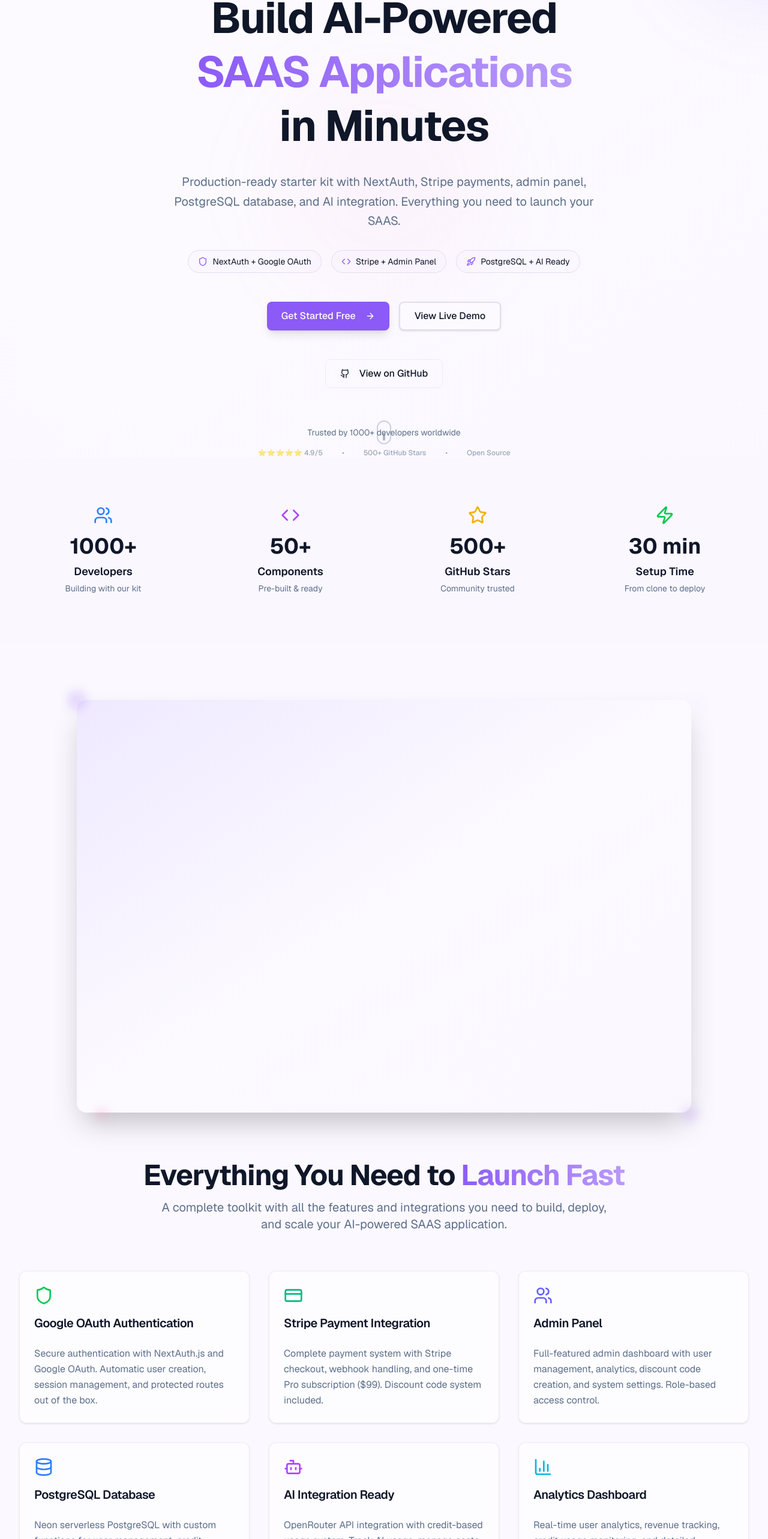
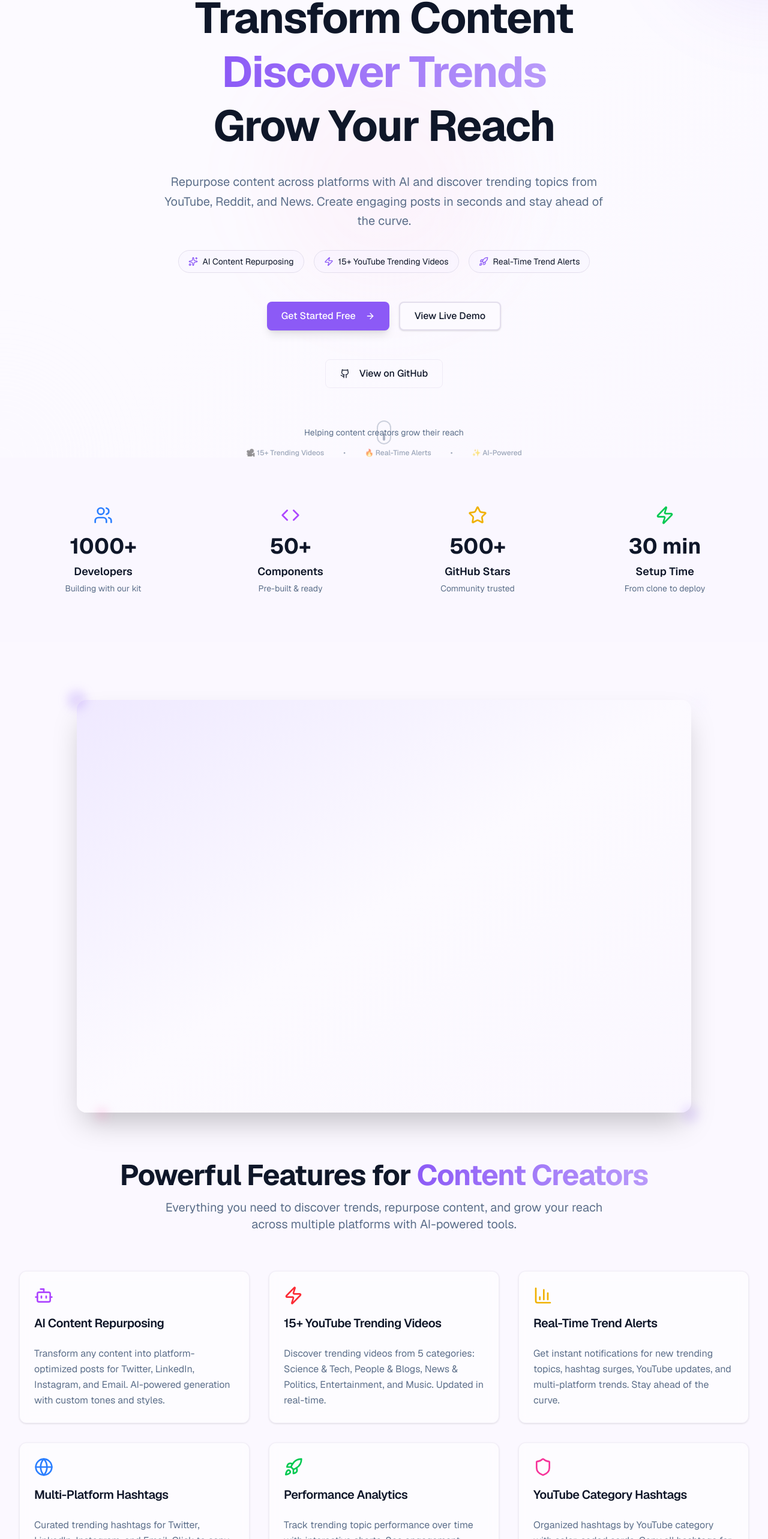
Before and after one commit to zulaiha-aliyu-said/Best-Saas-Kit--V2, a Next.js app: page / in a window 1280 px wide. Shown: the part 214-2780 px from the top of the page at 60% size. Built offline with nearby package versions, Linux system fonts and the light colour scheme; no server answers.

Commit message:
feat: Update landing page to reflect actual app features

```diff
--- a/src/components/landing/features.tsx
+++ b/src/components/landing/features.tsx
@@ -21,76 +21,76 @@ import Image from "next/image"
 const Features = () => {
   const features = [
     {
-      icon: <Shield className="w-8 h-8" />,
-      title: "Google OAuth Authentication",
-      description: "Secure authentication with NextAuth.js and Google OAuth. Automatic user creation, session management, and protected routes out of the box.",
+      icon: <Bot className="w-8 h-8" />,
+      title: "AI Content Repurposing",
+      description: "Transform any content into platform-optimized posts for Twitter, LinkedIn, Instagram, and Email. AI-powered generation with custom tones and styles.",
+      color: "text-purple-500"
+    },
+    {
+      icon: <Zap className="w-8 h-8" />,
+      title: "15+ YouTube Trending Videos",
+      description: "Discover trending videos from 5 categories: Science & Tech, People & Blogs, News & Politics, Entertainment, and Music. Updated in real-time.",
+      color: "text-red-500"
+    },
+    {
+      icon: <BarChart3 className="w-8 h-8" />,
+      title: "Real-Time Trend Alerts",
+      description: "Get instant notifications for new trending topics, hashtag surges, YouTube updates, and multi-platform trends. Stay ahead of the curve.",
+      color: "text-yellow-500"
+    },
+    {
+      icon: <Globe className="w-8 h-8" />,
+      title: "Multi-Platform Hashtags",
+      description: "Curated trending hashtags for Twitter, LinkedIn, Instagram, and Email. Click to copy individual tags or entire collections.",
+      color: "text-blue-500"
+    },
+    {
+      icon: <Rocket className="w-8 h-8" />,
+      title: "Performance Analytics",
+      description: "Track trending topic performance over time with interactive charts. See engagement trends across 24 hours, 7 days, or 30 days.",
       color: "text-green-500"
     },
     {
-      icon: <CreditCard className="w-8 h-8" />,
-      title: "Stripe Payment Integration",
-      description: "Complete payment system with Stripe checkout, webhook handling, and one-time Pro subscription ($99). Discount code system included.",
-      color: "text-emerald-500"
+      icon: <Shield className="w-8 h-8" />,
+      title: "YouTube Category Hashtags",
+      description: "Organized hashtags by YouTube category with color-coded cards. Copy all hashtags for a category or individual tags with one click.",
+      color: "text-pink-500"
     },
     {
-      icon: <Users className="w-8 h-8" />,
-      title: "Admin Panel",
-      description: "Full-featured admin dashboard with user management, analytics, discount code creation, and system settings. Role-based access control.",
+      icon: <Code className="w-8 h-8" />,
+      title: "Content Generation Modal",
+      description: "Customize content prompts and select target platforms. Generate engaging posts with hashtags, emojis, and CTAs automatically included.",
       color: "text-indigo-500"
     },
     {
       icon: <Database className="w-8 h-8" />,
-      title: "PostgreSQL Database",
-      description: "Neon serverless PostgreSQL with custom functions for user management, credit tracking, and subscription handling. Fully optimized queries.",
-      color: "text-blue-500"
-    },
-    {
-      icon: <Bot className="w-8 h-8" />,
-      title: "AI Integration Ready",
-      description: "OpenRouter API integration with credit-based usage system. Track AI usage, manage costs, and implement usage limits per user.",
-      color: "text-purple-500"
-    },
-    {
-      icon: <BarChart3 className="w-8 h-8" />,
-      title: "Analytics Dashboard",
-      description: "Real-time user analytics, revenue tracking, credit usage monitoring, and detailed statistics. Admin and user-level insights.",
+      title: "Multi-Source Trending Data",
+      description: "Aggregate trends from YouTube, Reddit, and News APIs. Real-time data fetching with smart caching and fallback mechanisms.",
       color: "text-cyan-500"
     },
     {
       icon: <Palette className="w-8 h-8" />,
-      title: "Modern UI Components",
-      description: "Beautiful, accessible components with ShadCN UI and Tailwind CSS v4. Dark/light theme support and responsive design.",
-      color: "text-pink-500"
-    },
-    {
-      icon: <Code className="w-8 h-8" />,
-      title: "TypeScript & Best Practices",
-      description: "Fully typed with TypeScript, ESLint configured, and following Next.js 15 best practices. Clean, maintainable codebase.",
+      title: "Beautiful UI Components",
+      description: "Modern, responsive design with smooth animations. Color-coded categories, hover effects, and intuitive navigation throughout.",
       color: "text-orange-500"
     },
     {
-      icon: <Zap className="w-8 h-8" />,
-      title: "Credit Management System",
-      description: "Built-in credit system for usage tracking. Automatic credit allocation, deduction, and balance management with database transactions.",
-      color: "text-yellow-500"
+      icon: <Users className="w-8 h-8" />,
+      title: "Smart Content Tools",
+      description: "AI Topic Generator, bulk hashtag copying, and template browsing. Quick actions for trending content at your fingertips.",
+      color: "text-teal-500"
     },
     {
       icon: <Lock className="w-8 h-8" />,
-      title: "Discount Code System",
-      description: "Create and manage promotional codes from admin panel. Percentage or fixed discounts, usage limits, and expiration dates with Stripe sync.",
-      color: "text-red-500"
-    },
-    {
-      icon: <Rocket className="w-8 h-8" />,
-      title: "Production Ready",
-      description: "Optimized for Vercel deployment with environment configuration, error handling, and webhook endpoints ready for production.",
+      title: "Secure Authentication",
+      description: "Google OAuth with NextAuth.js for secure user authentication. Protected routes and session management built-in.",
       color: "text-violet-500"
     },
     {
-      icon: <Globe className="w-8 h-8" />,
-      title: "User Dashboard",
-      description: "Complete user dashboard with billing management, subscription status, credit balance, and profile settings. Seamless user experience.",
-      color: "text-teal-500"
+      icon: <CreditCard className="w-8 h-8" />,
+      title: "Credit-Based System",
+      description: "Fair usage tracking with credit system. Stripe integration for Pro subscriptions with automatic credit allocation.",
+      color: "text-emerald-500"
     }
   ]
 
@@ -136,14 +136,14 @@ const Features = () => {
           className="text-center mb-16"
         >
           <h2 className="text-3xl sm:text-4xl lg:text-5xl font-bold tracking-tight mb-4">
-            Everything You Need to
+            Powerful Features for
             <span className="bg-gradient-to-r from-primary via-primary/80 to-primary/60 bg-clip-text text-transparent">
-              {" "}Launch Fast
+              {" "}Content Creators
             </span>
           </h2>
           <p className="text-xl text-muted-foreground max-w-3xl mx-auto">
-            A complete toolkit with all the features and integrations you need to build,
-            deploy, and scale your AI-powered SAAS application.
+            Everything you need to discover trends, repurpose content, and grow your reach
+            across multiple platforms with AI-powered tools.
           </p>
         </motion.div>
 
@@ -182,10 +182,10 @@ const Features = () => {
           className="text-center mt-16"
         >
           <div className="bg-gradient-to-r from-primary/10 via-primary/5 to-primary/10 rounded-2xl p-8 border border-primary/20">
-            <h3 className="text-2xl font-bold mb-4">Ready to Build Your AI SAAS?</h3>
+            <h3 className="text-2xl font-bold mb-4">Ready to Grow Your Content Reach?</h3>
             <p className="text-muted-foreground mb-6 max-w-2xl mx-auto">
-              Join thousands of developers who have already launched their AI applications
-              using our comprehensive toolkit.
+              Join content creators who are discovering trends, repurposing content with AI,
+              and growing their audience across multiple platforms.
             </p>
             <div className="flex flex-col sm:flex-row gap-4 justify-center">
               <motion.button
@@ -193,14 +193,14 @@ const Features = () => {
                 whileTap={{ scale: 0.95 }}
                 className="bg-primary text-primary-foreground px-8 py-3 rounded-lg font-medium hover:bg-primary/90 transition-colors"
               >
-                Start Building Now
+                Start Creating Now
               </motion.button>
               <motion.button
                 whileHover={{ scale: 1.05 }}
                 whileTap={{ scale: 0.95 }}
                 className="border border-border px-8 py-3 rounded-lg font-medium hover:bg-muted/50 transition-colors"
               >
-                View Documentation
+                Explore Trending Topics
               </motion.button>
             </div>
           </div>
--- a/src/components/landing/hero.tsx
+++ b/src/components/landing/hero.tsx
@@ -30,7 +30,7 @@ const Hero = () => {
             className="inline-flex items-center space-x-2 bg-muted/50 backdrop-blur-sm border border-border rounded-full px-3 py-1.5 sm:px-4 sm:py-2 text-xs sm:text-sm text-muted-foreground"
           >
             <Sparkles className="w-3 h-3 sm:w-4 sm:h-4" />
-            <span className="whitespace-nowrap">Ultimate AI SAAS Kit - Launch in Minutes</span>
+            <span className="whitespace-nowrap">AI-Powered Content Platform</span>
           </motion.div>
 
           {/* Main Headline */}
@@ -40,13 +40,13 @@ const Hero = () => {
             transition={{ duration: 0.8, delay: 0.3 }}
             className="text-3xl sm:text-5xl lg:text-6xl xl:text-7xl font-bold tracking-tight leading-tight"
           >
-            Build AI-Powered
+            Transform Content
             <br />
             <span className="bg-gradient-to-r from-primary via-primary/80 to-primary/60 bg-clip-text text-transparent">
-              SAAS Applications
+              Discover Trends
             </span>
             <br />
-            in Minutes
+            Grow Your Reach
           </motion.h1>
 
           {/* Subtitle */}
@@ -56,8 +56,8 @@ const Hero = () => {
             transition={{ duration: 0.8, delay: 0.4 }}
             className="text-base sm:text-lg lg:text-xl text-muted-foreground max-w-3xl mx-auto leading-relaxed px-4"
           >
-            Production-ready starter kit with NextAuth, Stripe payments, admin panel,
-            PostgreSQL database, and AI integration. Everything you need to launch your SAAS.
+            Repurpose content across platforms with AI and discover trending topics from YouTube, Reddit, and News.
+            Create engaging posts in seconds and stay ahead of the curve.
           </motion.p>
 
           {/* Feature Pills */}
@@ -68,16 +68,16 @@ const Hero = () => {
             className="flex flex-wrap justify-center gap-4 text-sm"
           >
             <div className="flex items-center space-x-2 bg-muted/30 backdrop-blur-sm border border-border rounded-full px-4 py-2">
-              <Shield className="w-4 h-4 text-primary" />
-              <span>NextAuth + Google OAuth</span>
+              <Sparkles className="w-4 h-4 text-primary" />
+              <span>AI Content Repurposing</span>
             </div>
             <div className="flex items-center space-x-2 bg-muted/30 backdrop-blur-sm border border-border rounded-full px-4 py-2">
-              <Code className="w-4 h-4 text-primary" />
-              <span>Stripe + Admin Panel</span>
+              <Zap className="w-4 h-4 text-primary" />
+              <span>15+ YouTube Trending Videos</span>
             </div>
             <div className="flex items-center space-x-2 bg-muted/30 backdrop-blur-sm border border-border rounded-full px-4 py-2">
               <Rocket className="w-4 h-4 text-primary" />
-              <span>PostgreSQL + AI Ready</span>
+              <span>Real-Time Trend Alerts</span>
             </div>
           </motion.div>
 
@@ -140,13 +140,13 @@ const Hero = () => {
             transition={{ duration: 0.8, delay: 0.8 }}
             className="pt-8 text-sm text-muted-foreground"
           >
-            <p>Trusted by 1000+ developers worldwide</p>
+            <p>Helping content creators grow their reach</p>
             <div className="flex justify-center items-center space-x-8 mt-4 opacity-60">
-              <div className="text-xs font-medium">⭐⭐⭐⭐⭐ 4.9/5</div>
+              <div className="text-xs font-medium">🎥 15+ Trending Videos</div>
               <div className="text-xs">•</div>
-              <div className="text-xs font-medium">500+ GitHub Stars</div>
+              <div className="text-xs font-medium">🔥 Real-Time Alerts</div>
               <div className="text-xs">•</div>
-              <div className="text-xs font-medium">Open Source</div>
+              <div className="text-xs font-medium">✨ AI-Powered</div>
             </div>
           </motion.div>
         </motion.div>
```
